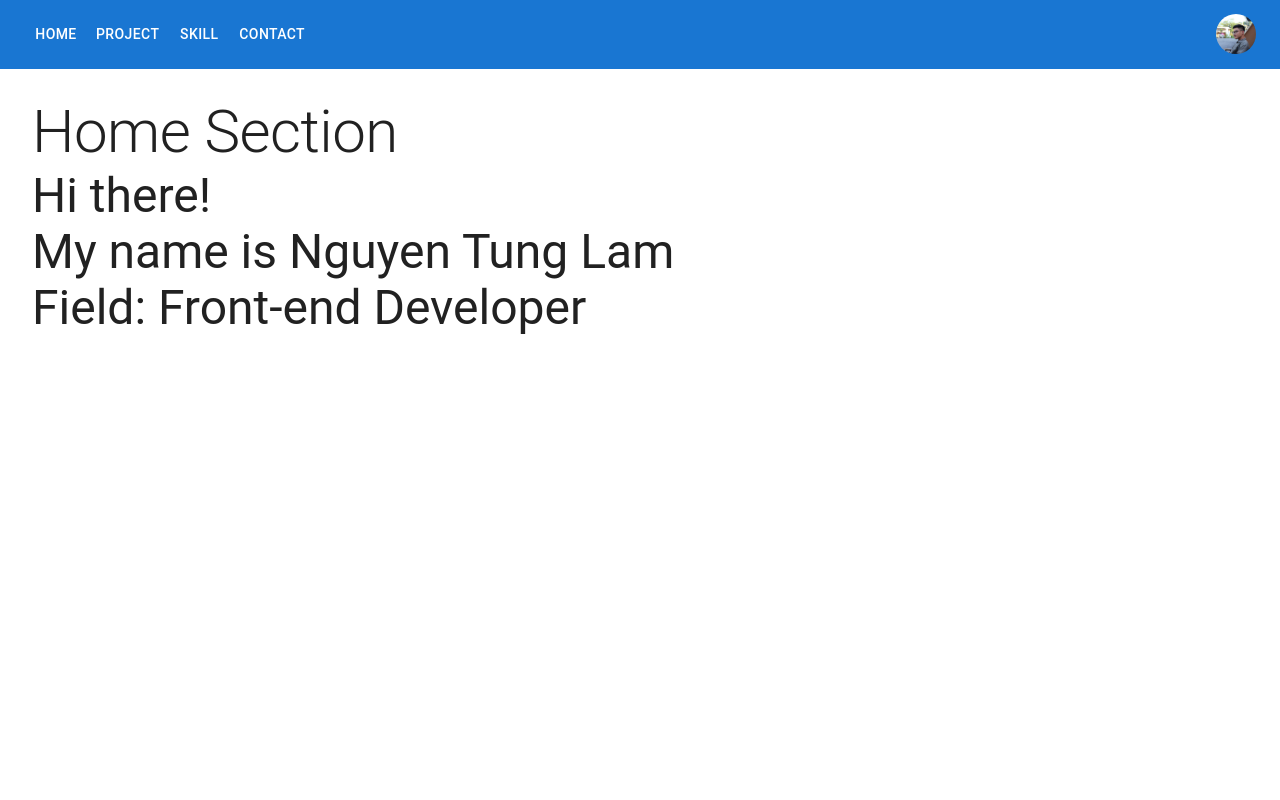
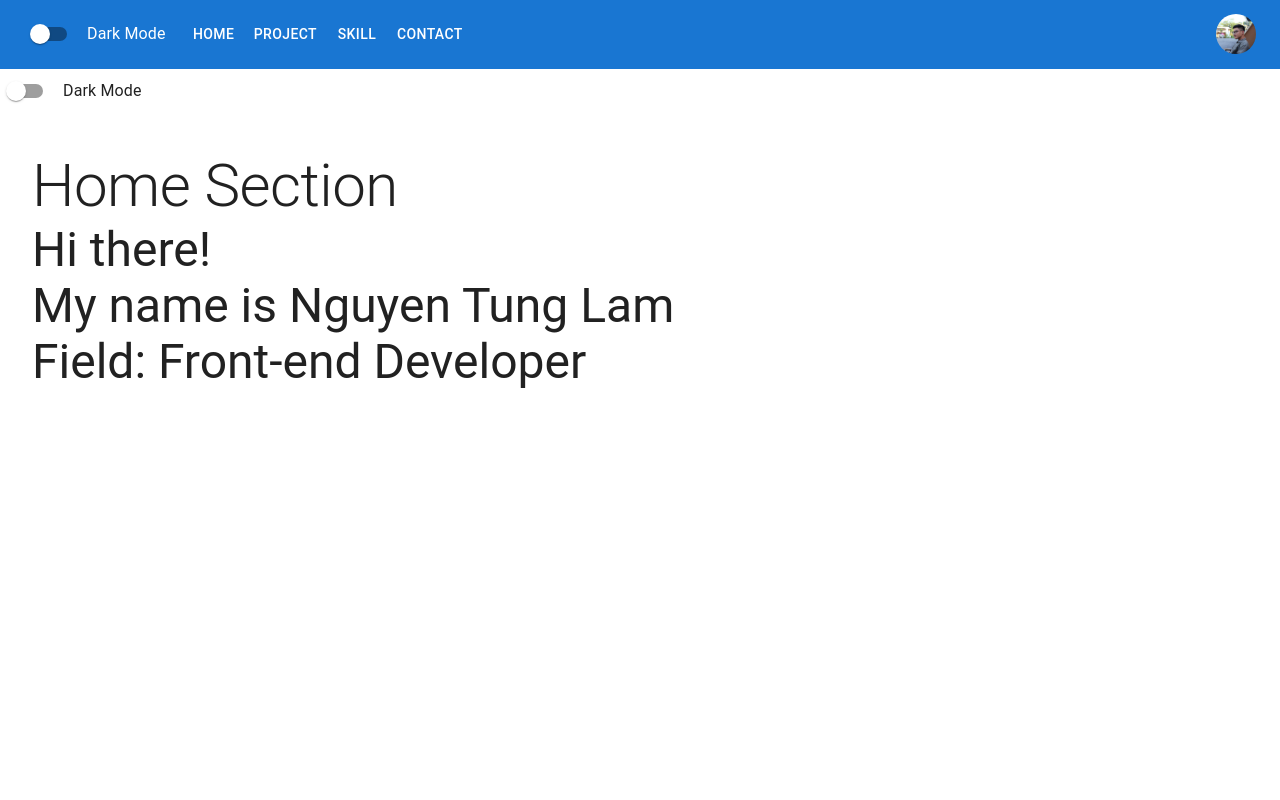
Before and after one commit to beast3012/profile, a React (Create React App) app: page / in a window 1280 px wide. Shown: the top 800 px of the page. Built offline with nearby package versions, Linux system fonts and the light colour scheme.

Commit message:
Mode Switch update

```diff
--- a/src/App.js
+++ b/src/App.js
@@ -5,7 +5,9 @@ import Project from './components/Project';
 import Skill from './components/Skill';
 import Contact from './components/Contact';
 import Footer from './components/Footer';
-import BackToTop from './components/ScrollToTopButton';
+import BackToTop from './components/buttons/ScrollToTopButton';
+import ThemeContextProvider from './components/ThemeContext';
+import ModeSwitch from './components/buttons/ModeSwitch';
 
 function App() {
   const homeRef = useRef(null);
@@ -28,8 +30,10 @@ function App() {
 
   return (
     <>
+      <ThemeContextProvider>
         <Header scrollToSection={scrollToSection} />
         <div style={{ marginTop: '64px' }}>
+        <ModeSwitch />
         <Home ref={homeRef} />
         <Project ref={projectRef} />
         <Skill ref={skillRef} />
@@ -37,6 +41,7 @@ function App() {
         </div>
         <Footer />
         <BackToTop />
+      </ThemeContextProvider>
     </>
   );
 }
--- a/src/components/Footer.js
+++ b/src/components/Footer.js
@@ -12,7 +12,7 @@ const Footer = () => {
         <Toolbar disableGutters>
           <Box sx={{ flexGrow: 1, display: { xs: 'flex', justifyContent: 'center' } }}>
             <Typography variant="body1" color="inherit">
-              &copy; {new Date().getFullYear()} My Website
+              {new Date().getFullYear()} My Website
             </Typography>
           </Box>
         </Toolbar>
--- /dev/null
+++ b/src/components/ThemeContext.js
@@ -0,0 +1,30 @@
+import React, { createContext, useState, useMemo } from 'react';
+import { ThemeProvider, createTheme } from '@mui/material/styles';
+
+export const ThemeContext = createContext();
+
+const ThemeContextProvider = ({ children }) => {
+  const [mode, setMode] = useState('light');
+
+  const toggleTheme = () => {
+    setMode((prevMode) => (prevMode === 'light' ? 'dark' : 'light'));
+  };
+
+  const theme = useMemo(
+    () =>
+      createTheme({
+        palette: {
+          mode,
+        },
+      }),
+    [mode]
+  );
+
+  return (
+    <ThemeContext.Provider value={{ toggleTheme, mode }}>
+      <ThemeProvider theme={theme}>{children}</ThemeProvider>
+    </ThemeContext.Provider>
+  );
+};
+
+export default ThemeContextProvider;
--- /dev/null
+++ b/src/components/buttons/ModeSwitch.js
@@ -0,0 +1,26 @@
+import React, { useContext } from 'react';
+import { styled } from '@mui/material/styles';
+import FormControlLabel from '@mui/material/FormControlLabel';
+import Switch from '@mui/material/Switch';
+import { ThemeContext } from '../ThemeContext';
+
+const MaterialUISwitch = styled(Switch)(({ theme }) => ({
+  // ... your styled switch code ...
+}));
+
+export default function ModeSwitch() {
+  const { toggleTheme, mode } = useContext(ThemeContext);
+
+  return (
+    <FormControlLabel
+      control={
+        <MaterialUISwitch
+          sx={{ m: 1 }}
+          checked={mode === 'dark'}
+          onChange={toggleTheme}
+        />
+      }
+      label="Dark Mode"
+    />
+  );
+}
--- a/src/components/header.js
+++ b/src/components/header.js
@@ -11,6 +11,8 @@ import Avatar from '@mui/material/Avatar';
 import Button from '@mui/material/Button';
 import Tooltip from '@mui/material/Tooltip';
 import MenuItem from '@mui/material/MenuItem';
+import ModeSwitch from './buttons/ModeSwitch';
+
 
 import imageAvatar from'../imges/1.jpg';
 
@@ -72,6 +74,7 @@ function Header({ scrollToSection }) {
           >
             LOGO
           </Typography> */}
+          <ModeSwitch />
           <Box sx={{ flexGrow: 1, display: { xs: 'flex', md: 'none' } }}>
             <IconButton
               size="large"
```
Also changed, not shown: src/components/buttons/ScrollToTopButton.js (renamed from src/components/ScrollToTopButton.js). Lines whose indentation alone changed are shown as unchanged.
